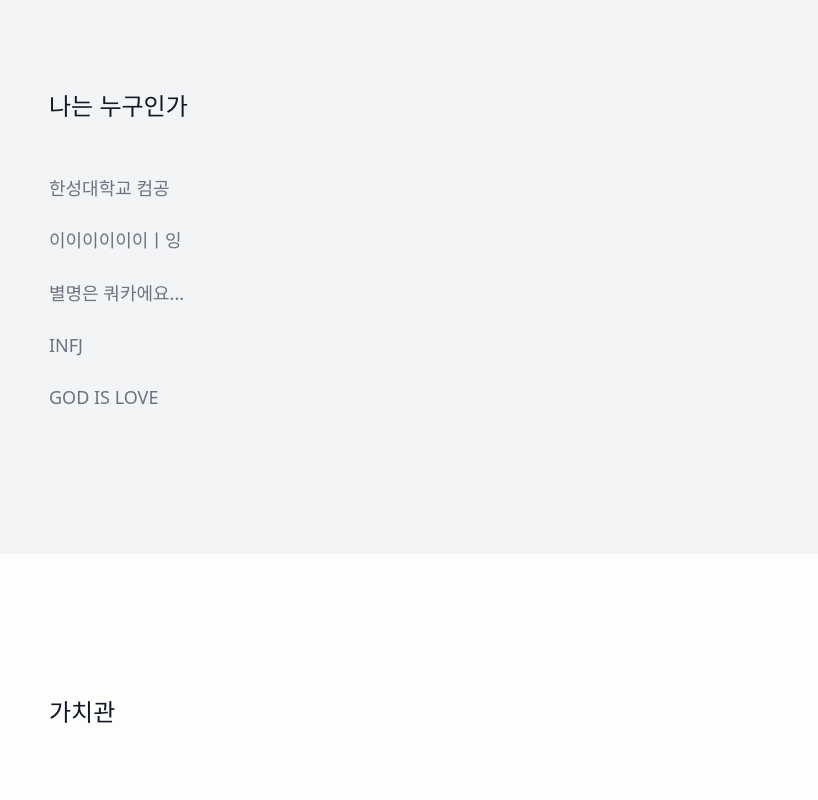
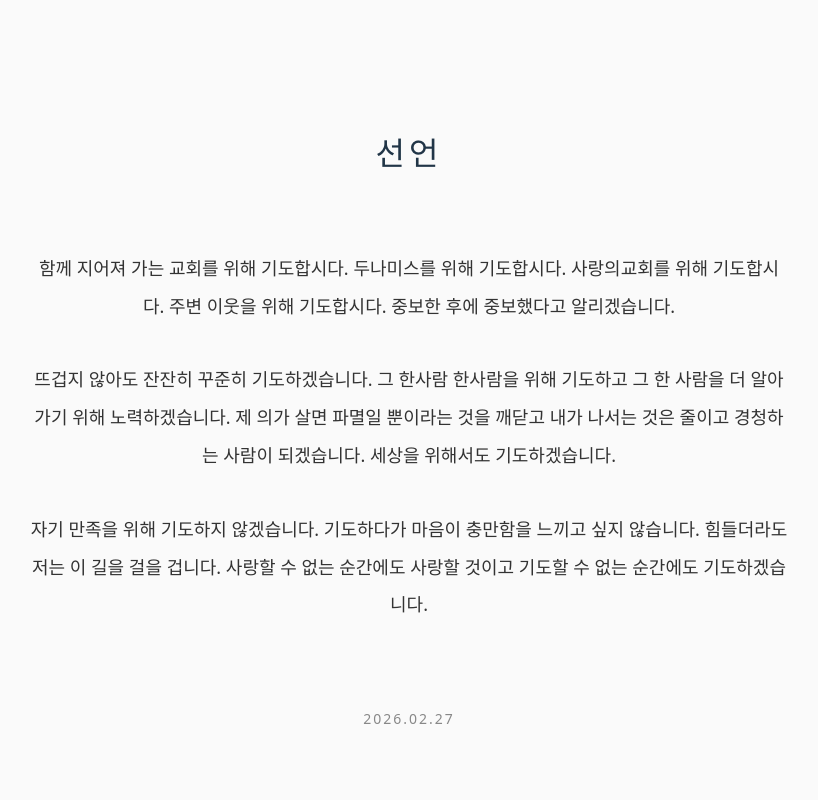
Before and after one commit to l1lsang/codingquokka, a React (Vite) app: page / in a window 1280 px wide. Shown: the part 860-1660 px from the top of the page, without its empty margins (231-1049 px from the left). Built offline with nearby package versions, Linux system fonts and the light colour scheme.

Commit message:
ASDFSADF

```diff
--- /dev/null
+++ b/src/components/home/Declaration.jsx
@@ -0,0 +1,32 @@
+export default function Declaration() {
+  return (
+    <section className="declaration">
+      <div className="declaration-inner">
+        <h1>선언</h1>
+
+        <p>
+          함께 지어져 가는 교회를 위해 기도합시다. 두나미스를 위해 기도합시다.
+          사랑의교회를 위해 기도합시다. 주변 이웃을 위해 기도합시다.
+          중보한 후에 중보했다고 알리겠습니다.
+        </p>
+
+        <p>
+          뜨겁지 않아도 잔잔히 꾸준히 기도하겠습니다.
+          그 한사람 한사람을 위해 기도하고 그 한 사람을 더 알아가기 위해 노력하겠습니다.
+          제 의가 살면 파멸일 뿐이라는 것을 깨닫고 내가 나서는 것은 줄이고
+          경청하는 사람이 되겠습니다. 세상을 위해서도 기도하겠습니다.
+        </p>
+
+        <p>
+          자기 만족을 위해 기도하지 않겠습니다.
+          기도하다가 마음이 충만함을 느끼고 싶지 않습니다.
+          힘들더라도 저는 이 길을 걸을 겁니다.
+          사랑할 수 없는 순간에도 사랑할 것이고
+          기도할 수 없는 순간에도 기도하겠습니다.
+        </p>
+
+        <p className="date">2026.02.27</p>
+      </div>
+    </section>
+  );
+}
--- a/src/pages/Home.jsx
+++ b/src/pages/Home.jsx
@@ -5,11 +5,12 @@ import FeaturedProjects from "../components/home/FeaturedProjects";
 import Strength from "../components/home/Strength";
 import CTA from "../components/home/CTA";
 import "../styles/home.css";
-
+import Declaration from "../components/home/Declaration";
 export default function Home() {
   return (
     <main className="home">
       <Hero />
+       <Declaration />
       <TechStack />
       <FeaturedProjects />
       <Strength />
--- a/src/styles/home.css
+++ b/src/styles/home.css
@@ -198,3 +198,34 @@
 .connect-link:hover {
   opacity: 0.6;
 }
+.declaration {
+  padding: 160px 20px;
+  background-color: #fafafa;
+  text-align: center;
+}
+
+.declaration-inner {
+  max-width: 760px;
+  margin: 0 auto;
+}
+
+.declaration h1 {
+  font-size: 32px;
+  margin-bottom: 80px;
+  letter-spacing: 4px;
+  font-weight: 500;
+}
+
+.declaration p {
+  font-size: 18px;
+  line-height: 2.1;
+  margin-bottom: 36px;
+  color: #333;
+}
+
+.declaration .date {
+  margin-top: 80px;
+  font-size: 14px;
+  color: #888;
+  letter-spacing: 2px;
+}
```
